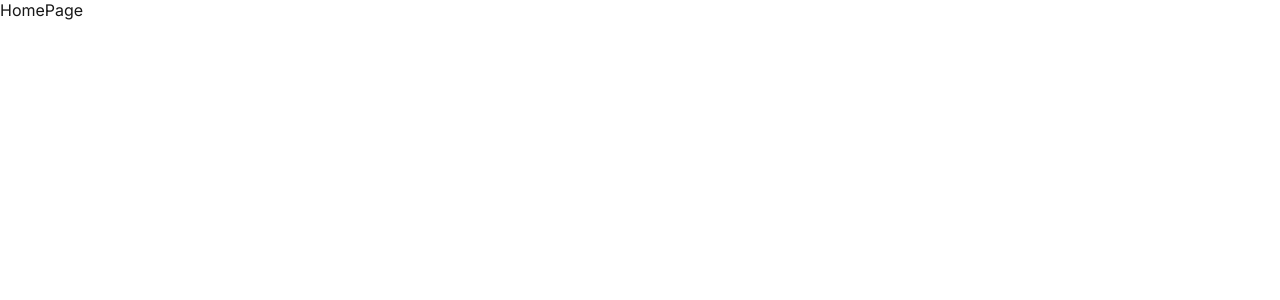
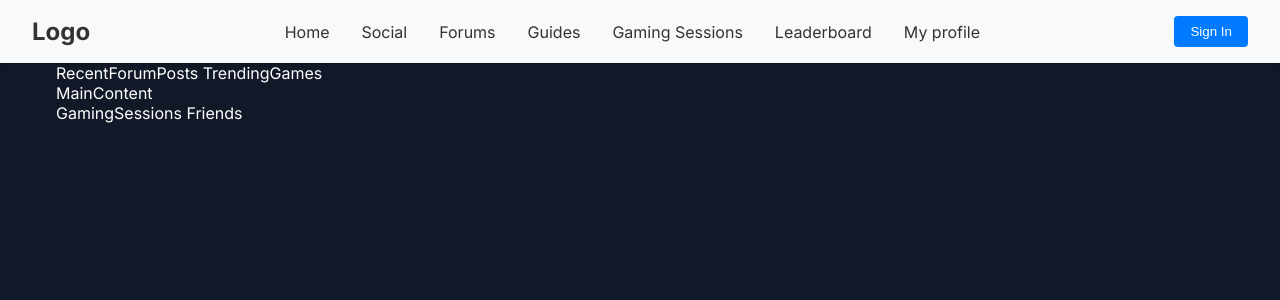
Before and after one commit to andresvpineros/game-hub-app-client, a Next.js app: page /home in a window 1280 px wide. Shown: the top 300 px of the page. Built offline with nearby package versions, Linux system fonts and the light colour scheme.

Commit message:
Create basic navbar and home page structure

```diff
--- a/src/app/home/page.tsx
+++ b/src/app/home/page.tsx
@@ -1,5 +1,11 @@
 function HomePage() {
-  return <div>HomePage</div>;
-};
+  return (
+    <div>
+      <aside>RecentForumPosts TrendingGames</aside>
+      <main>MainContent</main>
+      <aside>GamingSessions Friends</aside>
+    </div>
+  );
+}
 
 export default HomePage;
--- a/src/app/layout.tsx
+++ b/src/app/layout.tsx
@@ -1,10 +1,12 @@
 import type { Metadata } from "next";
 import "@/shared/styles/globals.css";
 import { inter } from "@/shared/utils/fonts";
+import Navbar from "@/shared/components/Navbar/Navbar";
+import styles from "./page.module.css";
 
 export const metadata: Metadata = {
-  title: "Create Next App",
-  description: "Generated by create next app",
+  title: "GameHub",
+  description: "Tu centro de juegos social",
 };
 
 export default function RootLayout({
@@ -14,7 +16,10 @@ export default function RootLayout({
 }>) {
   return (
     <html lang="en">
-      <body className={`${inter.className}`}>{children}</body>
+      <body className={`${inter.className} ${styles.body}`}>
+        <Navbar />
+        <div className={styles.container}>{children}</div>
+      </body>
     </html>
   );
 }
--- a/src/app/page.module.css
+++ b/src/app/page.module.css
@@ -1,165 +1,12 @@
-.page {
-  --gray-rgb: 0, 0, 0;
-  --gray-alpha-200: rgba(var(--gray-rgb), 0.08);
-  --gray-alpha-100: rgba(var(--gray-rgb), 0.05);
-
-  --button-primary-hover: #383838;
-  --button-secondary-hover: #f2f2f2;
-
-  display: grid;
-  grid-template-rows: 20px 1fr 20px;
-  align-items: center;
-  justify-items: center;
-  min-height: 100svh;
-  padding: 80px;
-  gap: 64px;
-  font-family: var(--font-geist-sans);
+.body {
+  background-color: rgb(17, 24, 39);
+  color: white;
+  min-height: 100vh;
 }
 
-@media (prefers-color-scheme: dark) {
-  .page {
-    --gray-rgb: 255, 255, 255;
-    --gray-alpha-200: rgba(var(--gray-rgb), 0.145);
-    --gray-alpha-100: rgba(var(--gray-rgb), 0.06);
-
-    --button-primary-hover: #ccc;
-    --button-secondary-hover: #1a1a1a;
-  }
+.container {
+  max-width: 1200px;
+  margin: 0 auto;
+  padding: 0 1rem;
+  width: 100%;
 }
-
-.main {
-  display: flex;
-  flex-direction: column;
-  gap: 32px;
-  grid-row-start: 2;
-}
-
-.main ol {
-  font-family: var(--font-geist-mono);
-  padding-left: 0;
-  margin: 0;
-  font-size: 14px;
-  line-height: 24px;
-  letter-spacing: -0.01em;
-  list-style-position: inside;
-}
-
-.main li:not(:last-of-type) {
-  margin-bottom: 8px;
-}
-
-.main code {
-  font-family: inherit;
-  background: var(--gray-alpha-100);
-  padding: 2px 4px;
-  border-radius: 4px;
-  font-weight: 600;
-}
-
-.ctas {
-  display: flex;
-  gap: 16px;
-}
-
-.ctas a {
-  appearance: none;
-  border-radius: 128px;
-  height: 48px;
-  padding: 0 20px;
-  border: none;
-  border: 1px solid transparent;
-  transition: background 0.2s, color 0.2s, border-color 0.2s;
-  cursor: pointer;
-  display: flex;
-  align-items: center;
-  justify-content: center;
-  font-size: 16px;
-  line-height: 20px;
-  font-weight: 500;
-}
-
-a.primary {
-  background: var(--foreground);
-  color: var(--background);
-  gap: 8px;
-}
-
-a.secondary {
-  border-color: var(--gray-alpha-200);
-  min-width: 180px;
-}
-
-.footer {
-  grid-row-start: 3;
-  display: flex;
-  gap: 24px;
-}
-
-.footer a {
-  display: flex;
-  align-items: center;
-  gap: 8px;
-}
-
-.footer img {
-  flex-shrink: 0;
-}
-
-/* Enable hover only on non-touch devices */
-@media (hover: hover) and (pointer: fine) {
-  a.primary:hover {
-    background: var(--button-primary-hover);
-    border-color: transparent;
-  }
-
-  a.secondary:hover {
-    background: var(--button-secondary-hover);
-    border-color: transparent;
-  }
-
-  .footer a:hover {
-    text-decoration: underline;
-    text-underline-offset: 4px;
-  }
-}
-
-@media (max-width: 600px) {
-  .page {
-    padding: 32px;
-    padding-bottom: 80px;
-  }
-
-  .main {
-    align-items: center;
-  }
-
-  .main ol {
-    text-align: center;
-  }
-
-  .ctas {
-    flex-direction: column;
-  }
-
-  .ctas a {
-    font-size: 14px;
-    height: 40px;
-    padding: 0 16px;
-  }
-
-  a.secondary {
-    min-width: auto;
-  }
-
-  .footer {
-    flex-wrap: wrap;
-    align-items: center;
-    justify-content: center;
-  }
-}
-
-@media (prefers-color-scheme: dark) {
-  .logo {
-    filter: invert();
-  }
-}
--- /dev/null
+++ b/src/shared/components/Navbar/Navbar.module.css
@@ -0,0 +1,45 @@
+.navbar {
+  display: flex;
+  justify-content: space-between;
+  align-items: center;
+  padding: 1rem 2rem;
+  background-color: #f8f9fa;
+  box-shadow: 0 2px 4px rgba(0, 0, 0, 0.1);
+}
+
+.section {
+  display: flex;
+  align-items: center;
+}
+
+.logo {
+  font-size: 1.5rem;
+  font-weight: bold;
+  color: #333;
+  text-decoration: none;
+}
+
+.link {
+  margin: 0 1rem;
+  color: #333;
+  text-decoration: none;
+  transition: color 0.3s ease;
+}
+
+.link:hover {
+  color: #007bff;
+}
+
+.button {
+  padding: 0.5rem 1rem;
+  background-color: #007bff;
+  color: white;
+  border: none;
+  border-radius: 4px;
+  cursor: pointer;
+  transition: background-color 0.3s ease;
+}
+
+.button:hover {
+  background-color: #0056b3;
+}
--- /dev/null
+++ b/src/shared/components/Navbar/Navbar.tsx
@@ -0,0 +1,37 @@
+"use client";
+
+import React from "react";
+import styles from "./Navbar.module.css";
+import Link from "next/link";
+
+const navItems = [
+  { href: "/home", label: "Home" },
+  { href: "/social", label: "Social" },
+  { href: "/forums", label: "Forums" },
+  { href: "/guides", label: "Guides" },
+  { href: "/gaming-sessions", label: "Gaming Sessions" },
+  { href: "/leaderboard", label: "Leaderboard" },
+  { href: "/my-profile", label: "My profile" },
+];
+
+export default function Navbar() {
+  return (
+    <nav className={styles.navbar}>
+      <div className={styles.section}>
+        <a href="/" className={styles.logo}>
+          Logo
+        </a>
+      </div>
+      <div className={styles.section}>
+        {navItems.map((item) => (
+          <Link key={item.href} href={item.href} className={styles.link}>
+            {item.label}
+          </Link>
+        ))}
+      </div>
+      <div className={styles.section}>
+        <button className={styles.button}>Sign In</button>
+      </div>
+    </nav>
+  );
+}
```
Also changed, not shown: src/app/page.tsx (+7 -6 lines).
